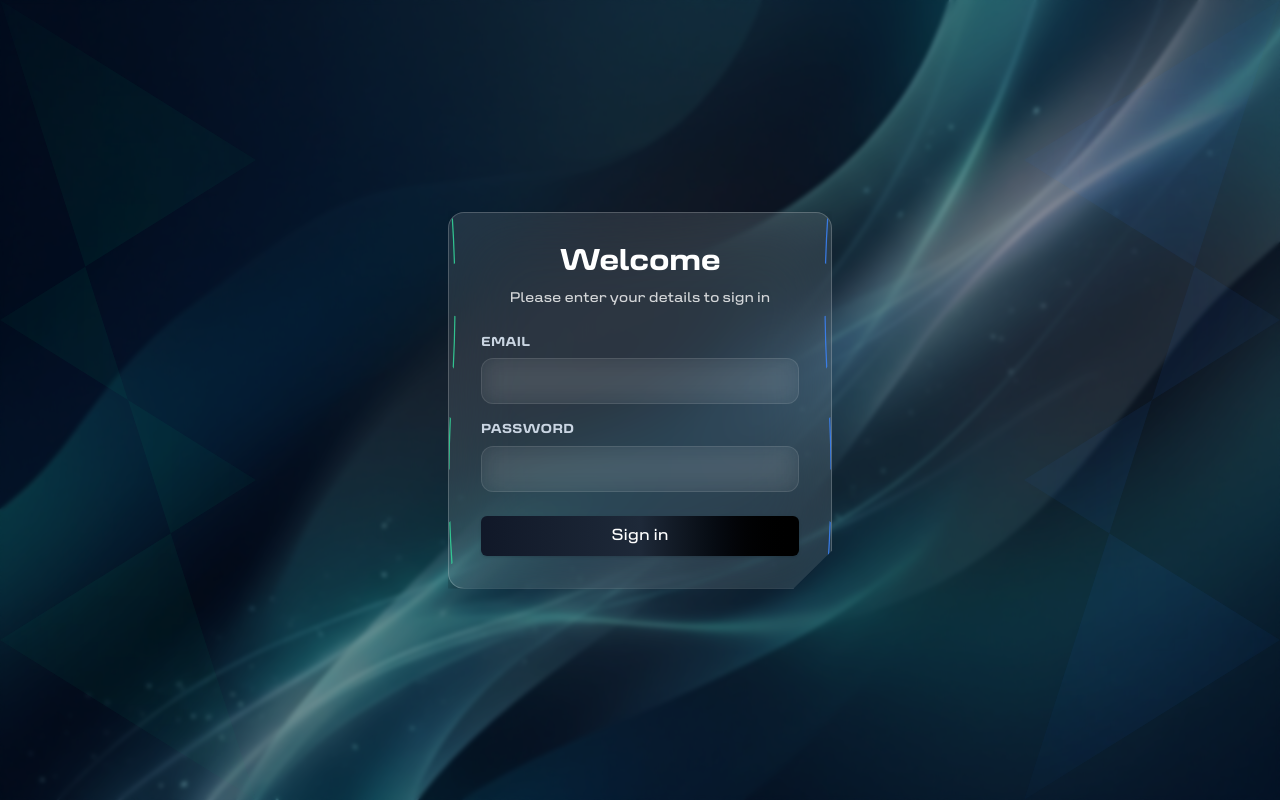
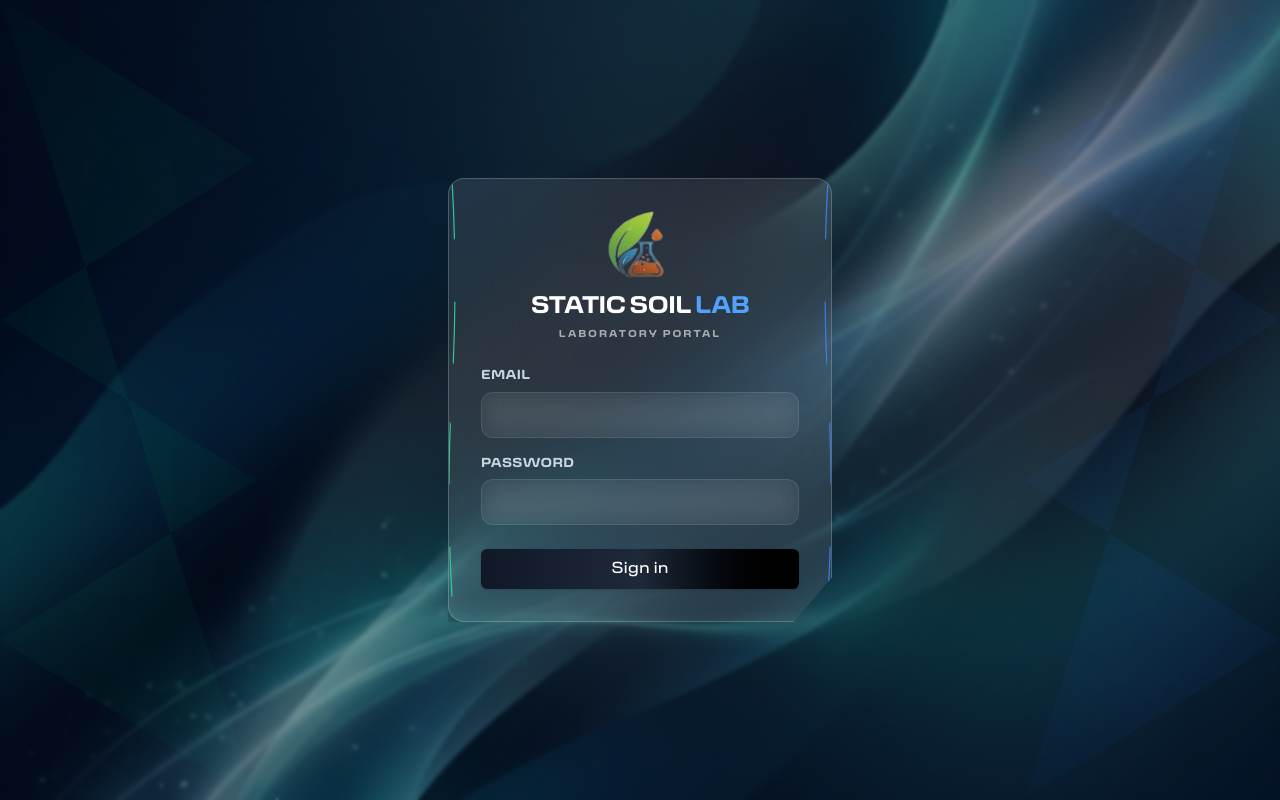
Before and after one commit to azharkhan93/Next-Pwa, a Next.js app: page / in a window 1280 px wide. Built offline with nearby package versions, Linux system fonts and the light colour scheme.

Commit message:
update login screen with branding logo and stylized headers

```diff
--- a/components/Login/Login.tsx
+++ b/components/Login/Login.tsx
@@ -98,9 +98,20 @@ export const Login: React.FC<LoginProps> = ({
           </svg>
         </div>
 
-        <div className="space-y-2 text-center">
-          <h1 className="text-white text-3xl font-bold tracking-tight">Welcome</h1>
-          <p className="text-white/80 text-sm font-medium">Please enter your details to sign in</p>
+        <div className="flex flex-col items-center gap-3 text-center">
+          <div className="relative h-16 w-16 mb-2">
+            <img
+              src="/soil2.png"
+              alt="Logo"
+              className="object-contain"
+            />
+          </div>
+          <div>
+            <h1 className="text-white text-2xl font-bold tracking-tight uppercase leading-none">
+              Static Soil <span className="text-blue-400">Lab</span>
+            </h1>
+            <p className="text-white/60 text-[10px] font-bold uppercase tracking-[0.2em] mt-2">Laboratory Portal</p>
+          </div>
         </div>
 
         <div className="space-y-4">
```
